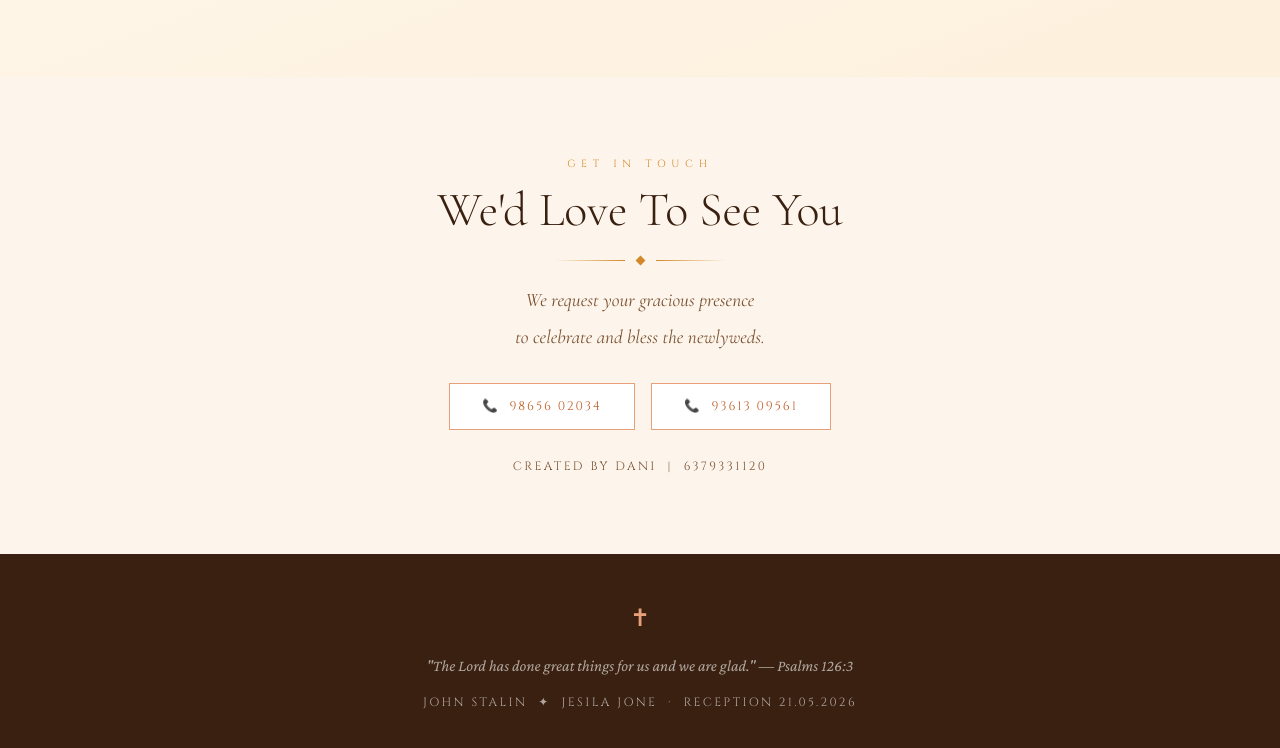
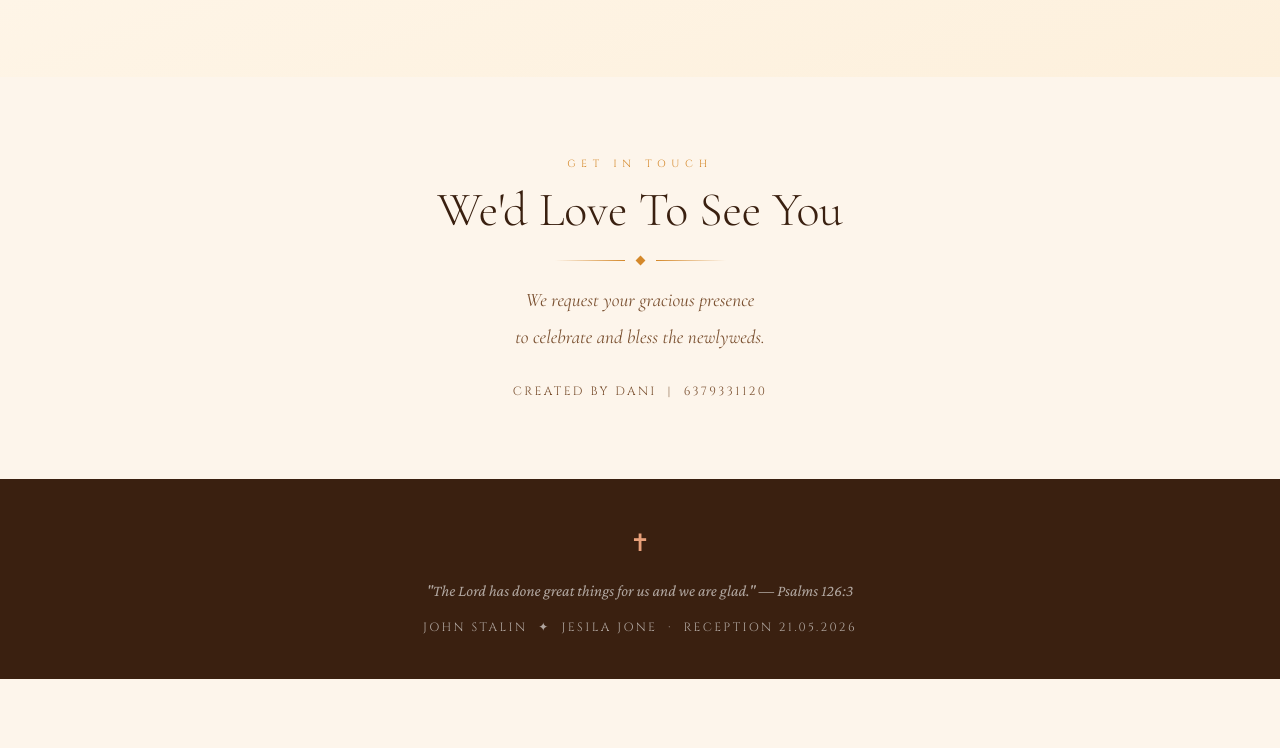
Before and after one commit to danialmellfoye/wedding-reception-invitation, a plain HTML site: page index.html in a window 1280 px wide. Shown: the part 3543-4291 px from the top of the page. After the commit the page ends 4222 px from the top, so only its background shows below. Drawn offline with nearby package versions, Linux system fonts and the light colour scheme.

Commit message:
Update index.html

```diff
--- a/index.html
+++ b/index.html
@@ -1145,10 +1145,10 @@
     <p class="reveal" style="font-family:'Cormorant Garamond',serif;font-style:italic;font-size:1.2rem;color:var(--muted);margin-top:12px;line-height:1.9;">
       We request your gracious presence<br>to celebrate and bless the newlyweds.
     </p>
-    <div class="contact-row reveal">
+    <!-- <div class="contact-row reveal">
       <a class="contact-btn" href="tel:9865602034">📞 &nbsp;98656 02034</a>
       <a class="contact-btn" href="tel:9361309561">📞 &nbsp;93613 09561</a>
-    </div>
+    </div> -->
     <p class="reveal" style="margin-top:28px;font-size:0.75rem;color:var(--muted);font-family:'Cinzel',serif;letter-spacing:0.2em;">
       CREATED BY DANI &nbsp;|&nbsp; 6379331120
     </p>
```
